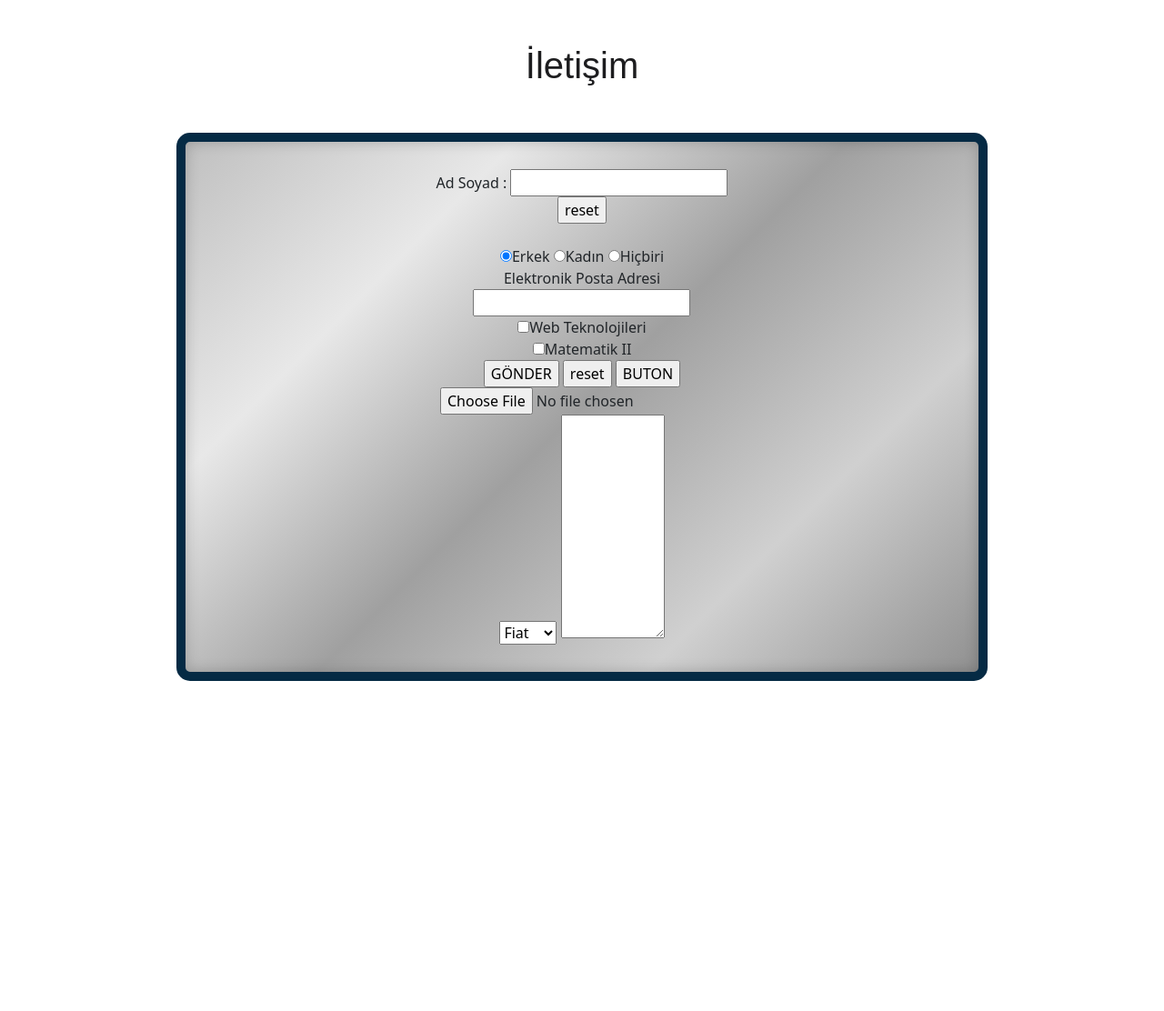
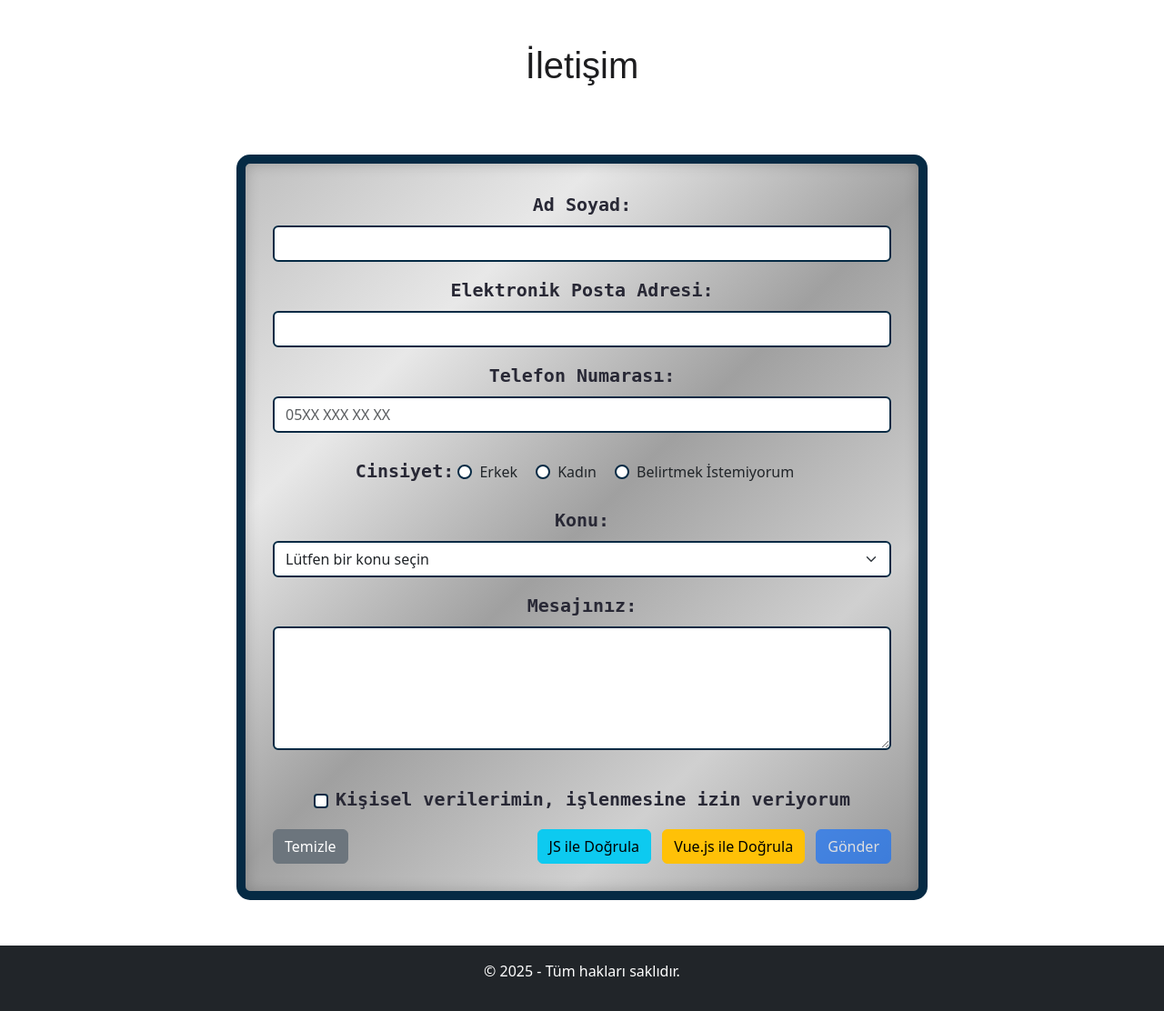
Before and after one commit to YasinGurr/WebTek2025-Proje, a PHP site: page /contact.html in a window 1280 px wide. Shown: the part 90-1202 px from the top of the page at 91% size. Before the commit the page ends 839 px from the top, so only its background shows below. Run offline with PHP 8.4, Linux system fonts and the light colour scheme.

Commit message:
iletişim sayfası düzeltildi

```diff
--- a/Vue.js
+++ b/Vue.js
@@ -0,0 +1,120 @@
+// Vue uygulaması
+new Vue({
+    el: '#iletisimBil',
+    data: {
+        formData: {
+            adSoyad: '',
+            email: '',
+            telefon: '',
+            cinsiyet: '',
+            konu: '',
+            mesaj: '',
+            veriOnay: false
+        },
+        isFormValid: false
+    },
+    methods: {
+        validateWithVue() {
+            // Form elemanlarını al (DOM'dan değil Vue modelinden)
+            const adSoyad = document.getElementById('adi').value;
+            const email = document.getElementById('email').value;
+            const telefon = document.getElementById('telefon').value;
+            const konu = document.getElementById('konu').value;
+            const mesaj = document.getElementById('mesaj').value;
+            const veriOnay = document.getElementById('veriOnay').checked;
+
+            // Hata mesajlarını tutacak dizi
+            let errors = [];
+
+            // Ad Soyad kontrolü - sadece harfler ve boşluk kabul et
+            if (!adSoyad.trim()) {
+                errors.push('Ad Soyad alanı boş bırakılamaz');
+            } else {
+                // Türkçe karakterleri de içeren isim kontrolü
+                const nameRegex = /^[a-zA-ZçÇğĞıİöÖşŞüÜ\s]+$/;
+                if (!nameRegex.test(adSoyad)) {
+                    errors.push('Ad Soyad alanı sadece harflerden oluşmalıdır');
+                }
+            }
+
+            // Email kontrolü
+            if (!email.trim()) {
+                errors.push('E-posta alanı boş bırakılamaz');
+            } else {
+                const emailRegex = /^[^\s@]+@[^\s@]+\.[^\s@]+$/;
+                if (!emailRegex.test(email)) {
+                    errors.push('Geçerli bir e-posta adresi giriniz');
+                }
+            }
+
+            // Telefon kontrolü - sadece sayılar ve 05 ile başlama kontrolü
+            if (telefon.trim() !== '') {
+                // Boşlukları temizle
+                const cleanPhone = telefon.replace(/\s/g, '');
+
+                // Sadece rakamlardan oluşuyor mu?
+                const onlyDigitsRegex = /^\d+$/;
+                if (!onlyDigitsRegex.test(cleanPhone)) {
+                    errors.push('Telefon numarası sadece rakamlardan oluşmalıdır');
+                }
+
+                // Türkiye telefon numarası formatına uygun mu?
+                const telefonRegex = /^(05)[0-9]{9}$/;
+                if (!telefonRegex.test(cleanPhone)) {
+                    errors.push('Geçerli bir telefon numarası giriniz (Örn: 05XX XXX XX XX)');
+                }
+            }
+
+            // Konu kontrolü
+            if (!konu) {
+                errors.push('Lütfen bir konu seçiniz');
+            }
+
+            // Mesaj kontrolü
+            if (!mesaj.trim()) {
+                errors.push('Mesaj alanı boş bırakılamaz');
+            } else if (mesaj.trim().length < 10) {
+                errors.push('Mesajınız en az 10 karakter olmalıdır');
+            }
+
+            // Veri onayı kontrolü
+            if (!veriOnay) {
+                errors.push('Kişisel verilerinizin işlenmesine izin vermeniz gerekmektedir');
+            }
+
+            // Hata kontrol
+            if (errors.length > 0) {
+                alert('Lütfen aşağıdaki hataları düzeltiniz:\n\n' + errors.join('\n'));
+                return false;
+            } else {
+                // Doğrulama başarılı, gönder butonunu etkinleştir
+                const submitBtn = document.getElementById('submitBtn');
+                submitBtn.disabled = false;
+                submitBtn.classList.add('btn-success');
+                alert('Vue ile form doğrulaması başarılı! Artık gönderebilirsiniz.');
+                return true;
+            }
+        }
+    },
+    mounted() {
+        // Vue.js ile doğrula butonuna tıklandığında
+        const vueValidateBtn = document.getElementById('vueValidateBtn');
+        if (vueValidateBtn) {
+            vueValidateBtn.addEventListener('click', () => {
+                this.validateWithVue();
+            });
+        }
+
+        // Form reset edildiğinde gönder butonunu tekrar devre dışı bırak
+        const resetBtn = document.querySelector('input[type="reset"]');
+        if (resetBtn) {
+            resetBtn.addEventListener('click', () => {
+                const submitBtn = document.getElementById('submitBtn');
+                if (submitBtn) {
+                    submitBtn.disabled = true;
+                    submitBtn.classList.remove('btn-success');
+                }
+            });
+        }
+    }
+});
--- a/contact.html
+++ b/contact.html
@@ -46,53 +46,110 @@
         </div>
     </nav>
 
-    <div class="container mt-5">
-        <h1 class="text-center sitilli-yazi mb-4">İletişim</h1>
+    <div class="container mt-5" id="iletisimBil">
+        <!--container yatayda ortalamak için, mt-5 yukarıda boşluk oluşumu, id benzersiz kimlik-->
+        <h1 class="text-center sitilli-yazi mb-4">İletişim</h1> <!--text-center yatayda ortalamak, mb-4 alt boşluk -->
 
-        <div class="kategori">
-            <form>
-                <label for="adi">Ad Soyad :</label>
-                <input type="text" name="adi"><br>
-                <input type="reset" value="reset">
-            </form> <br>
-            <form>
-                <input type="radio" name="cinsiyet" value="erkek" checked>Erkek
-                <input type="radio" name="cinsiyet" value="kadin">Kadın
-                <input type="radio" name="cinsiyet" value="hiçbiri">Hiçbiri<br>
-                Elektronik Posta Adresi<br>
-                <input type="email" name="email">
-            </form>
+        <div class="row justify-content-center ">
+            <!--row bootstrap da satır oluşumu, justify-content-center sütunları yatayda ortalama-->
+            <div class="col-md-8 kategori"> <!--col-md-8 bootstrap da 8 sütun genişliğinde,-->
+                <form action="contact-image.html" method="get">
+                    <!-- Ad Soyad -->
+                    <div class="mb-3"> <!--mb-3 alt boşluk-->
+                        <label for="adi" class="form-label sitilli-yazi2">Ad Soyad:</label>
+                        <!--form-label bootstrap özelinde form-->
+                        <input type="text" class="form-control kenarlık" id="adi" name="adi">
+                        <!-- form-control metin giriş yerini tam genişlik, dolgu ile gösteri-->
+                    </div>
 
-            <form>
-                <input type="checkbox" name="ders1" value="Web">Web Teknolojileri<br>
-                <input type="checkbox" name="ders2" value="Mat">Matematik II
-            </form>
+                    <!-- Email -->
+                    <div class="mb-3">
+                        <label for="email" class="form-label sitilli-yazi2">Elektronik Posta Adresi:</label>
+                        <input type="email" class="form-control kenarlık" id="email" name="email">
+                    </div>
 
-            <input type="submit" value="GÖNDER">
-            <input type="reset" value="reset">
-            <input type="button" value="BUTON">
-            <form>
-                <input type="file" name="dosya">
-            </form>
-            <select name="arabalar">
-                <option value="volvo">Volvo</option>
-                <option value="saab">Saab</option>
-                <option value="fiat" selected>Fiat</option>
-                <option value="audi">Audi</option>
-            </select>
-            <textarea name="mesaj" rows="10" cols="10">
+                    <!-- Telefon Numarası -->
+                    <div class="mb-3">
+                        <label for="telefon" class="form-label sitilli-yazi2">Telefon Numarası:</label>
+                        <input type="tel" class="form-control kenarlık" id="telefon" name="telefon"
+                            placeholder="05XX XXX XX XX">
+                    </div>
 
-            </textarea>
+                    <!-- Cinsiyet -->
+                    <div class="mb-3">
+                        <label class="form-label sitilli-yazi2">Cinsiyet:</label>
+                        <div class="form-check form-check-inline">
+                            <!-- from check Radyo veya checkbox grupları için konteyner; konumlama ve arayüz stili sağlar.-->
+                            <input class="form-check-input kenarlık" type="radio" name="cinsiyet" id="erkek"
+                                value="erkek">
+                            <label class="form-check-label" for="erkek">Erkek</label>
+                        </div>
+                        <div class="form-check form-check-inline">
+                            <input class="form-check-input kenarlık" type="radio" name="cinsiyet" id="kadin"
+                                value="kadin">
+                            <label class="form-check-label" for="kadin">Kadın</label>
+                        </div>
+                        <div class="form-check form-check-inline">
+                            <input class="form-check-input kenarlık" type="radio" name="cinsiyet"
+                                id="belirtmek istemiyorum" value="belirtmek istemiyorum">
+                            <label class="form-check-label" for="belirtmek istemiyorum">Belirtmek İstemiyorum</label>
+                        </div>
+                    </div>
 
+                    <!-- Konu -->
+                    <div class="mb-3">
+                        <label for="konu" class="form-label sitilli-yazi2">Konu:</label>
+                        <select class="form-select kenarlık" id="konu" name="konu">
+                            <option value="" disabled selected>Lütfen bir konu seçin</option>
+                            <option value="sikayet">Şikayet</option>
+                            <option value="oneri">Öneri</option>
+                            <option value="bilgi">Bilgi Talebi</option>
+                            <option value="destek">Teknik Destek</option>
+                            <option value="diger">Diğer</option>
+                        </select>
+                    </div>
+
+                    <!-- Mesaj -->
+                    <div class="mb-4">
+                        <label for="mesaj" class="form-label sitilli-yazi2">Mesajınız:</label>
+                        <textarea class="form-control kenarlık" id="mesaj" name="mesaj" rows="5"></textarea>
+                    </div>
+
+                    <!-- Kişisel Veri Onayı -->
+                    <div class="mb-3 text-center">
+                        <div class="form-check d-inline-flex align-items-center justify-content-center">
+                            <input class="form-check-input kenarlık me-1" type="checkbox" id="veriOnay" name="veriOnay">
+                            <label class="form-check-label sitilli-yazi2 ms-1" for="veriOnay">
+                                Kişisel verilerimin, işlenmesine izin veriyorum
+                            </label>
+                        </div>
+                    </div>
+
+                    <!-- Butonlar -->
+                    <div class="d-flex justify-content-between">
+                        <input type="reset" value="Temizle" class="btn btn-secondary">
+                        <div>
+                            <button type="button" class="btn btn-info me-2" id="jsValidateBtn">JS ile Doğrula</button>
+                            <button type="button" class="btn btn-warning me-2" id="vueValidateBtn">Vue.js ile Doğrula
+                            </button>
+                            <input type="submit" value="Gönder" id="submitBtn" class="btn btn-primary" disabled>
+                        </div>
+                    </div>
+                </form>
+            </div>
         </div>
+    </div>
 
-
-    </div>
+    <footer class="container-fluid text-center bg-dark text-white py-3">
+        <p>&copy; 2025 - Tüm hakları saklıdır.</p>
+    </footer>
 
     <!-- Bootstrap JS -->
     <script src="https://cdn.jsdelivr.net/npm/bootstrap@5.3.0/dist/js/bootstrap.bundle.min.js"></script>
-    <!-- Form Validation JS -->
+    <!-- JS doğrulama -->
     <script src="contact.js"></script>
+    <!-- Vue doğrulama -->
+    <script src="Vue.js"></script>
 </body>
 
 </html>
--- a/style.css
+++ b/style.css
@@ -268,3 +268,7 @@
     height: 180px;
     object-fit: cover; /* Görselin kapsayıcıya sığacak şekilde ölçeklenmesini sağlar */
 }
+
+.kenarlık {
+    border: 2px solid #052a44; /* Kenar rengi koyu mavi  ietişim sayfası için*/
+}
```
Also changed, not shown: contact-image.html (+87 -65 lines), contact.js (added, +116 -0 lines).
